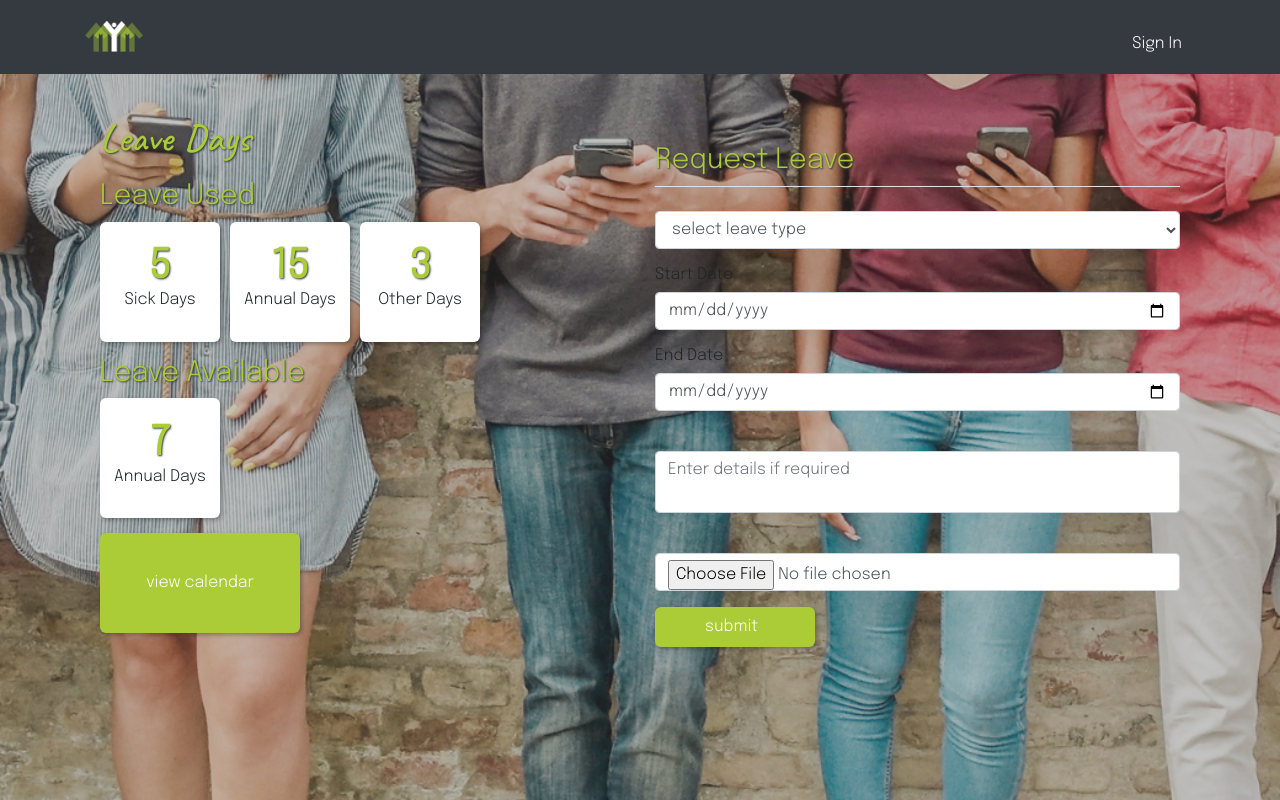
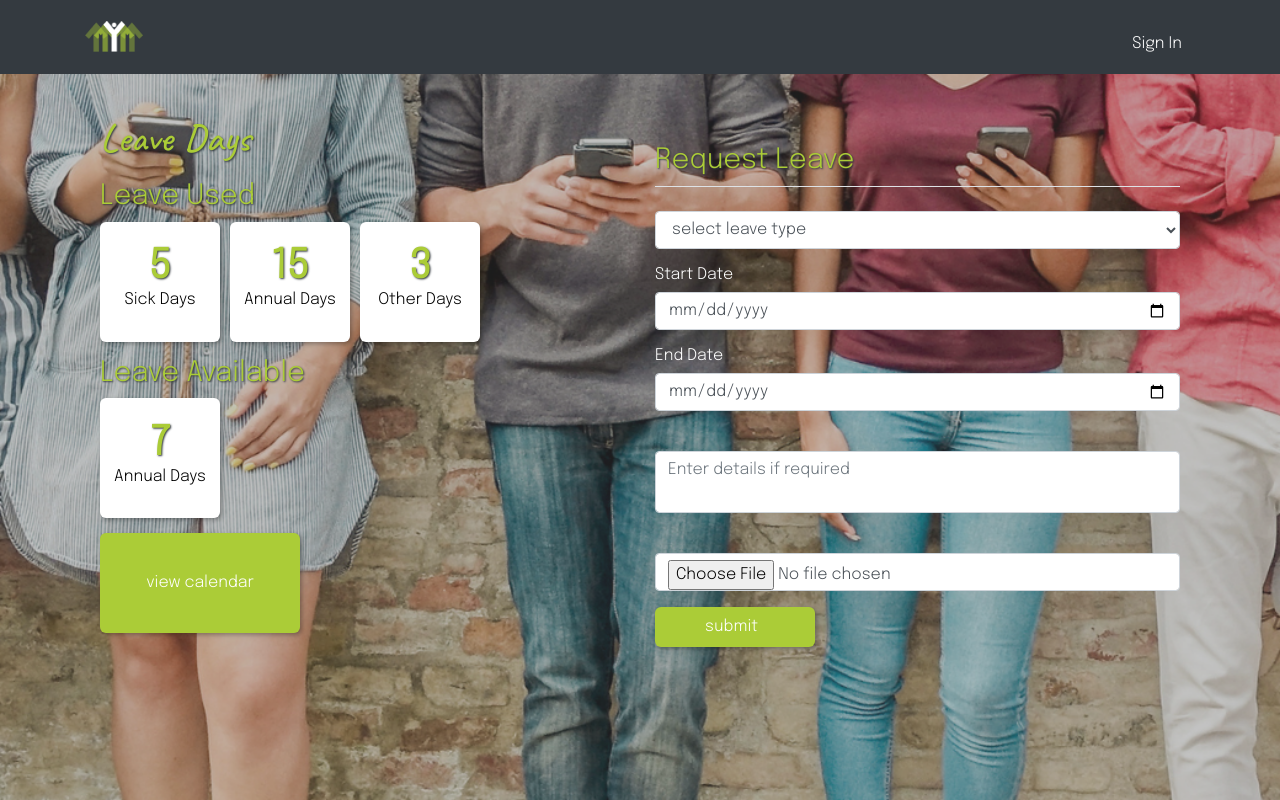
Before and after one commit to LuyandaLM/lifechoices-admin, a Django app: page /leave-application/ in a window 1280 px wide. Run offline with Django 3.2, Linux system fonts and the light colour scheme; some libraries are stand-ins or nearby versions.

Commit message:
css tweak
changed text color to white
changed leave card-item color to black

```diff
--- a/static/style.css
+++ b/static/style.css
@@ -9,6 +9,8 @@ body {
     background-repeat: no-repeat;
     background-size: cover;
     background-attachment: fixed;
+    color: white !important;
+
 }
 
 #Logo{
@@ -296,6 +298,7 @@ h3{
     text-align: center;
     box-shadow: 2px 2px 4px rgba(0,0,0,0.3);
     margin-bottom: 15px;
+    color: black !important;
 }
 .leave-item h3{
     color: #ABCC37;
--- a/templates/login.html
+++ b/templates/login.html
@@ -17,7 +17,7 @@
       Don't have an account <a href="{% url 'users:register' %}">REGISTER</a>
     </div>
   <div class="form-group">
-    <button class="btn btn-primary" type="submit">Login</button>
+    <button class="btn btn-primary " type="submit">Login</button>
     <small class="text-muted ml-2">
         <a href="{% url 'password_reset' %}">Forgot Password?</a>
     </small>
```
